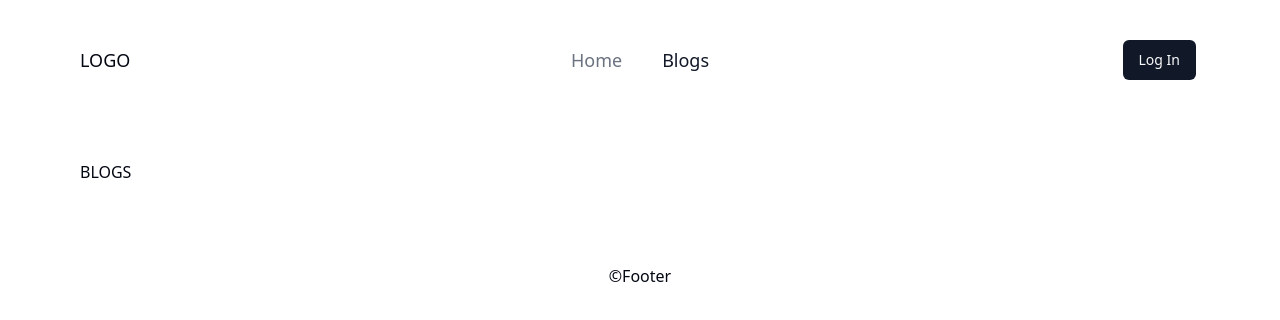
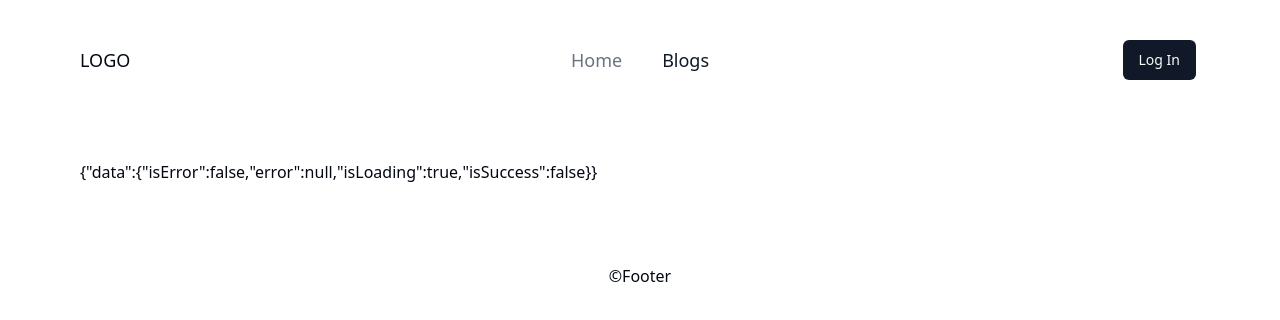
Before and after one commit to NasifAhmed/blog-it-client, a React (Vite) app: page /blogs in a window 1280 px wide. Shown: the top 320 px of the page. Built offline with nearby package versions, Linux system fonts and the light colour scheme; no server answers.

Commit message:
Made useGet hood for fetching data

```diff
--- a/package.json
+++ b/package.json
@@ -14,6 +14,8 @@
     "@radix-ui/react-dropdown-menu": "^2.0.6",
     "@radix-ui/react-select": "^2.0.0",
     "@radix-ui/react-slot": "^1.0.2",
+    "@tanstack/react-query": "^5.7.2",
+    "@tanstack/react-query-devtools": "^5.7.2",
     "axios": "^1.6.0",
     "class-variance-authority": "^0.7.0",
     "clsx": "^2.0.0",
--- a/src/hooks/useApi.jsx
+++ /dev/null
@@ -1,5 +0,0 @@
-const useApi = () => {
-    return <div></div>;
-};
-
-export default useApi;
--- a/src/hooks/useAxios.jsx
+++ b/src/hooks/useAxios.jsx
@@ -2,7 +2,7 @@ import axios from "axios";
 
 export const useAxios = (cookie) => {
     const instance = axios.create({
-        baseURL: "http://localhost:4000/api/v1/",
+        baseURL: "http://localhost:4000/api/v1",
         timeout: 1000,
         headers: { "X-Custom-Header": "foobar" },
     });
--- /dev/null
+++ b/src/hooks/useGet.jsx
@@ -0,0 +1,18 @@
+import { useQuery } from "@tanstack/react-query";
+import { useAxios } from "./useAxios";
+
+export const useGet = (endPoint, chacheName) => {
+    const axios = useAxios(false);
+    const getData = async () => {
+        const response = await axios.get(endPoint);
+        console.log(response);
+        return response.data;
+    };
+
+    const { data, isError, error, isLoading, isSuccess, refetch } = useQuery({
+        queryKey: chacheName,
+        queryFn: getData,
+    });
+    console.log(data);
+    return { data, isError, error, isLoading, isSuccess, refetch };
+};
--- a/src/main.jsx
+++ b/src/main.jsx
@@ -4,11 +4,18 @@ import "./index.css";
 import { RouterProvider } from "react-router-dom";
 import Router from "./router/Router";
 import AuthProvider from "./providers/AuthProvider";
+import { ReactQueryDevtools } from "@tanstack/react-query-devtools";
+import { QueryClient, QueryClientProvider } from "@tanstack/react-query";
+
+const queryClient = new QueryClient();
 
 ReactDOM.createRoot(document.getElementById("root")).render(
     <React.StrictMode>
-        <AuthProvider>
-            <RouterProvider router={Router} />
-        </AuthProvider>
+        <QueryClientProvider client={queryClient}>
+            <AuthProvider>
+                <RouterProvider router={Router} />
+            </AuthProvider>
+            <ReactQueryDevtools initialIsOpen={false} />
+        </QueryClientProvider>
     </React.StrictMode>
 );
--- a/src/pages/Blogs.jsx
+++ b/src/pages/Blogs.jsx
@@ -1,5 +1,9 @@
+import { useGet } from "../hooks/useGet";
+
 const Blogs = () => {
-    return <div>BLOGS</div>;
+    const data = useGet("/blogs", ["all"]);
+
+    return <div> {JSON.stringify({ data })} </div>;
 };
 
 export default Blogs;
```
Also changed, not shown: 1 other file (tests, documents, lock files or other folders).
